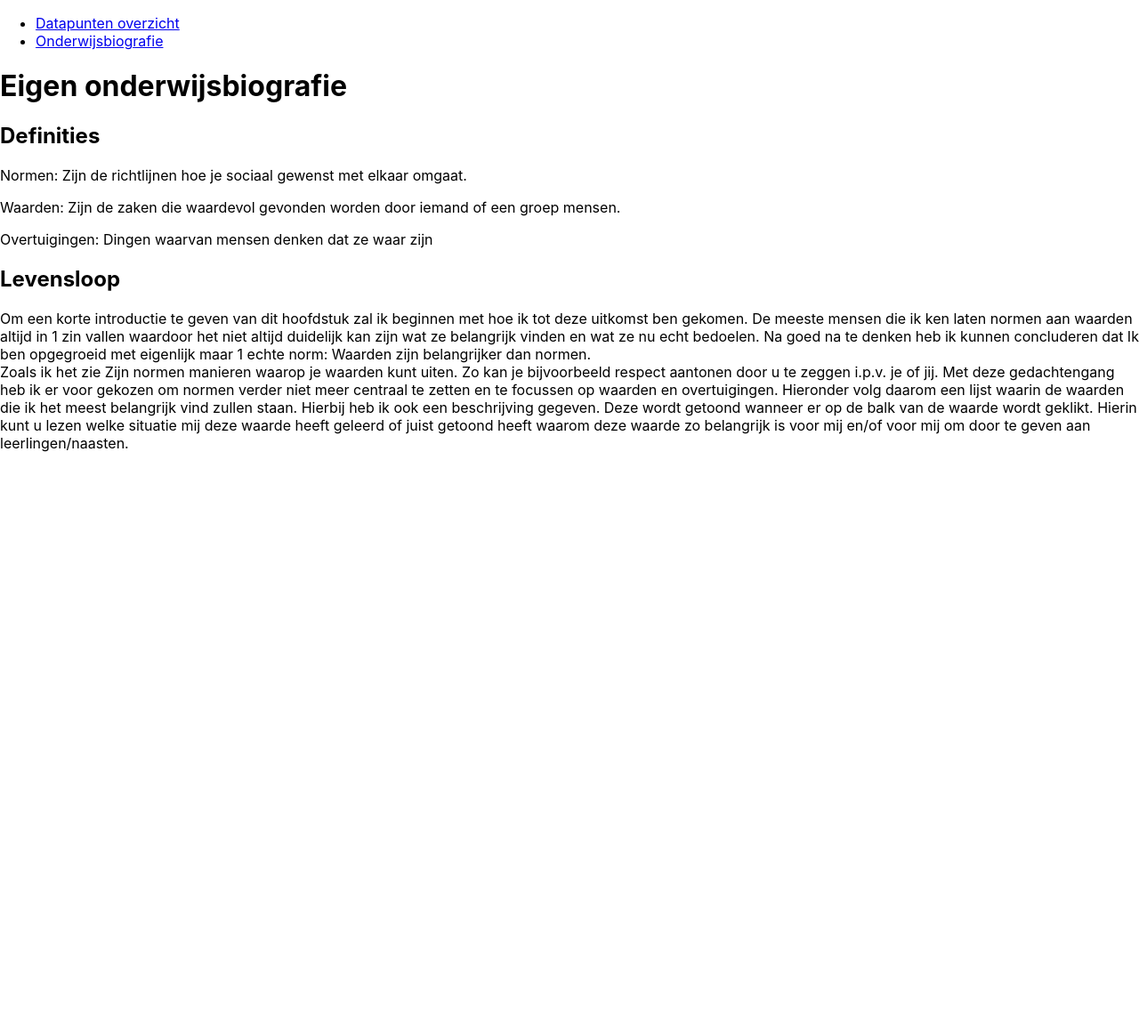
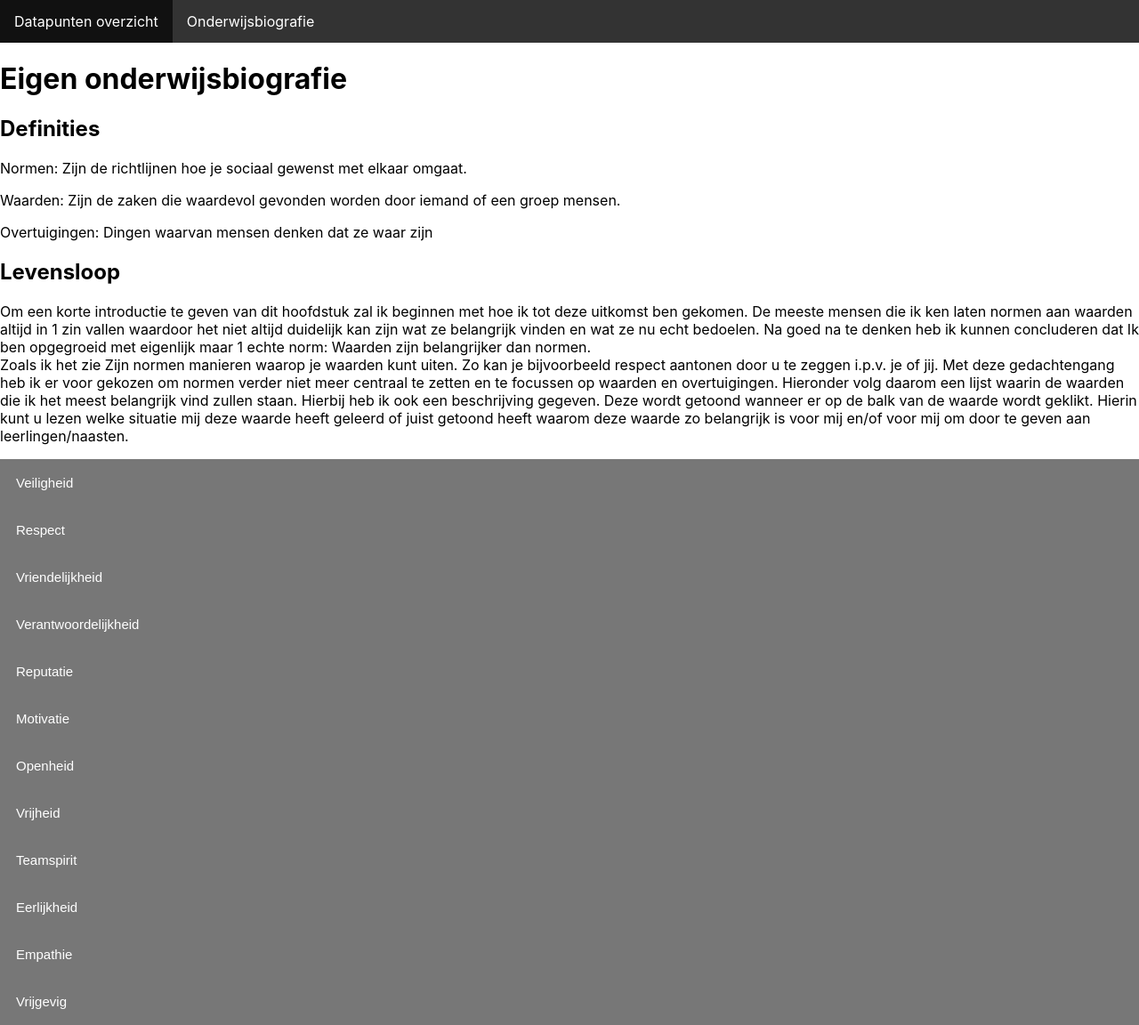
Before and after one commit to MingLi9/EDM, a React (Create React App) app: page /onderwijsbiografie in a window 1280 px wide. Shown: the whole page at 89% size. Before the commit the page ends 800 px from the top, so only its background shows below. Built offline with nearby package versions, Linux system fonts and the light colour scheme.

Commit message:
Opmaak Biografie
De waarden in de biografie zijn nu voorzien van een beetje opmaak maar nog geen eindresultaat

```diff
--- a/package.json
+++ b/package.json
@@ -6,7 +6,6 @@
     "@testing-library/jest-dom": "^5.17.0",
     "@testing-library/react": "^13.4.0",
     "@testing-library/user-event": "^13.5.0",
-    "bootstrap": "^5.3.2",
     "react": "^18.2.0",
     "react-bootstrap": "^2.9.0",
     "react-dom": "^18.2.0",
--- a/src/App.css
+++ b/src/App.css
@@ -36,3 +36,63 @@
     transform: rotate(360deg);
   }
 }
+
+
+
+
+
+/* Nav bar */
+
+nav ul {
+  list-style-type: none;
+  margin: 0;
+  padding: 0;
+  overflow: hidden;
+  background-color: #333;
+}
+
+nav li {
+  float: left;
+}
+
+nav li a {
+  display: block;
+  color: white;
+  text-align: center;
+  padding: 14px 16px;
+  text-decoration: none;
+}
+
+nav li a:hover:not(.active) {
+  background-color: #111;
+}
+
+/* collapsible */
+.collapsible {
+  background-color: #777;
+  color: white;
+  cursor: pointer;
+  padding: 18px;
+  width: 100%;
+  border: none;
+  text-align: left;
+  outline: none;
+  font-size: 15px;
+}
+
+.active, .collapsible:hover {
+  background-color: #555;
+}
+
+.content {
+  padding: 0 18px;
+  display: none;
+  overflow: hidden;
+  background-color: #f1f1f1;
+}
+
+.Waarden{
+  list-style-type: none;
+  margin: 0;
+  padding: 0;
+}
--- a/src/components/Datapunten.js
+++ b/src/components/Datapunten.js
@@ -1,6 +1,7 @@
 export default function Datapunt(){
     return(
         <>
+            <h2>EVL 1</h2>
             <ul className="Datapunten EVL 1">
                 <li>
                     <a>EVL 1 LUK 1 Datapunt 1 Lesvoorbereiding</a>
@@ -30,6 +31,7 @@ export default function Datapunt(){
                     <a>EVL 1 LUK 3 Datapunt  Theoretische onderbouwing m.b.t. evaluerend handelen</a>
                 </li>
             </ul>
+            <h2>EVL 2</h2>
             <ul className="Datapunten EVL 2">
                 <li>
                     <a href="/onderwijsbiografie">EVL 2 LUK 1 Datapunt 1 Eigen (Onderwijs)Biografie</a>
--- a/src/components/Onderwijsbiografie.js
+++ b/src/components/Onderwijsbiografie.js
@@ -1,3 +1,12 @@
+function ShowContent(idValue){
+    var content = document.getElementById(idValue);
+    if (content.style.display === "block") {
+        content.style.display = "none";
+    } else {
+        content.style.display = "block";
+    }
+}
+
 export default function Onderwijsbiografie(){
     return(
         <>
@@ -18,7 +27,56 @@ export default function Onderwijsbiografie(){
                 Deze wordt getoond wanneer er op de balk van de waarde wordt geklikt. Hierin kunt u lezen welke situatie mij deze waarde heeft geleerd of juist
                 getoond heeft waarom deze waarde zo belangrijk is voor mij en/of voor mij om door te geven aan leerlingen/naasten.
             </p>
-
+            <ul class="Waarden">
+                <li>
+                    <button type="button" class="collapsible" onClick={() => ShowContent("Veiligheid")}>Veiligheid</button>
+                    <div id="Veiligheid" class="content">Dit gaat over Veiligheid</div>
+                </li>
+                <li>
+                    <button type="button" class="collapsible" onClick={() => ShowContent("Respect")}>Respect</button>
+                    <div id="Respect" class="content">Dit gaat over Respect</div>
+                </li>
+                <li>
+                    <button type="button" class="collapsible" onClick={() => ShowContent("Vriendelijkheid")}>Vriendelijkheid</button>
+                    <div id="Vriendelijkheid" class="content">Dit gaat over Vriendelijkheid</div>
+                </li>
+                <li>
+                    <button type="button" class="collapsible" onClick={() => ShowContent("Verantwoordelijkheid")}>Verantwoordelijkheid</button>
+                    <div id="Verantwoordelijkheid" class="content">Dit gaat over Verantwoordelijkheid</div>
+                </li>
+                <li>
+                    <button type="button" class="collapsible" onClick={() => ShowContent("Reputatie")}>Reputatie</button>
+                    <div id="Reputatie" class="content">Dit gaat over Reputatie</div>
+                </li>
+                <li>
+                    <button type="button" class="collapsible" onClick={() => ShowContent("Motivatie")}>Motivatie</button>
+                    <div id="Motivatie" class="content">Dit gaat over Motivatie</div>
+                </li>
+                <li>
+                    <button type="button" class="collapsible" onClick={() => ShowContent("Openheid")}>Openheid</button>
+                    <div id="Openheid" class="content">Dit gaat over Openheid</div>
+                </li>
+                <li>
+                    <button type="button" class="collapsible" onClick={() => ShowContent("Vrijheid")}>Vrijheid</button>
+                    <div id="Vrijheid" class="content">Dit gaat over Vrijheid</div>
+                </li>
+                <li>
+                    <button type="button" class="collapsible" onClick={() => ShowContent("Teamspirit")}>Teamspirit</button>
+                    <div id="Teamspirit" class="content">Dit gaat over Teamspirit</div>
+                </li>
+                <li>
+                    <button type="button" class="collapsible" onClick={() => ShowContent("Eerlijkheid")}>Eerlijkheid</button>
+                    <div id="Eerlijkheid" class="content">Dit gaat over Eerlijkheid</div>
+                </li>
+                <li>
+                    <button type="button" class="collapsible" onClick={() => ShowContent("Empathie")}>Empathie</button>
+                    <div id="Empathie" class="content">Dit gaat over Empathie</div>
+                </li>
+                <li>
+                    <button type="button" class="collapsible" onClick={() => ShowContent("Vrijgevig")}>Vrijgevig</button>
+                    <div id="Vrijgevig" class="content">Dit gaat over Vrijgevig</div>
+                </li>
+            </ul>
         </>
     )
 }
```
Also changed, not shown: 1 other file (tests, documents, lock files or other folders).
